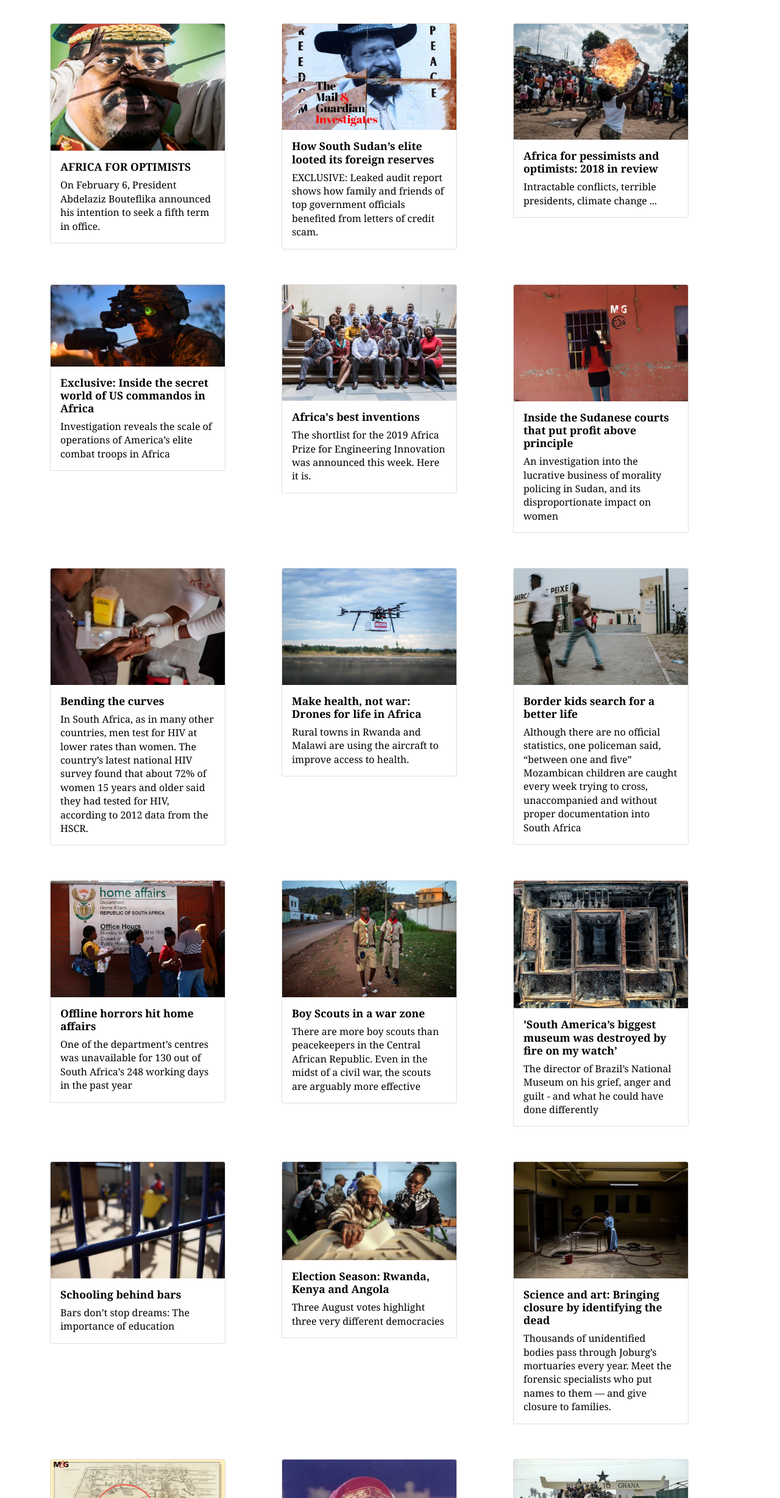
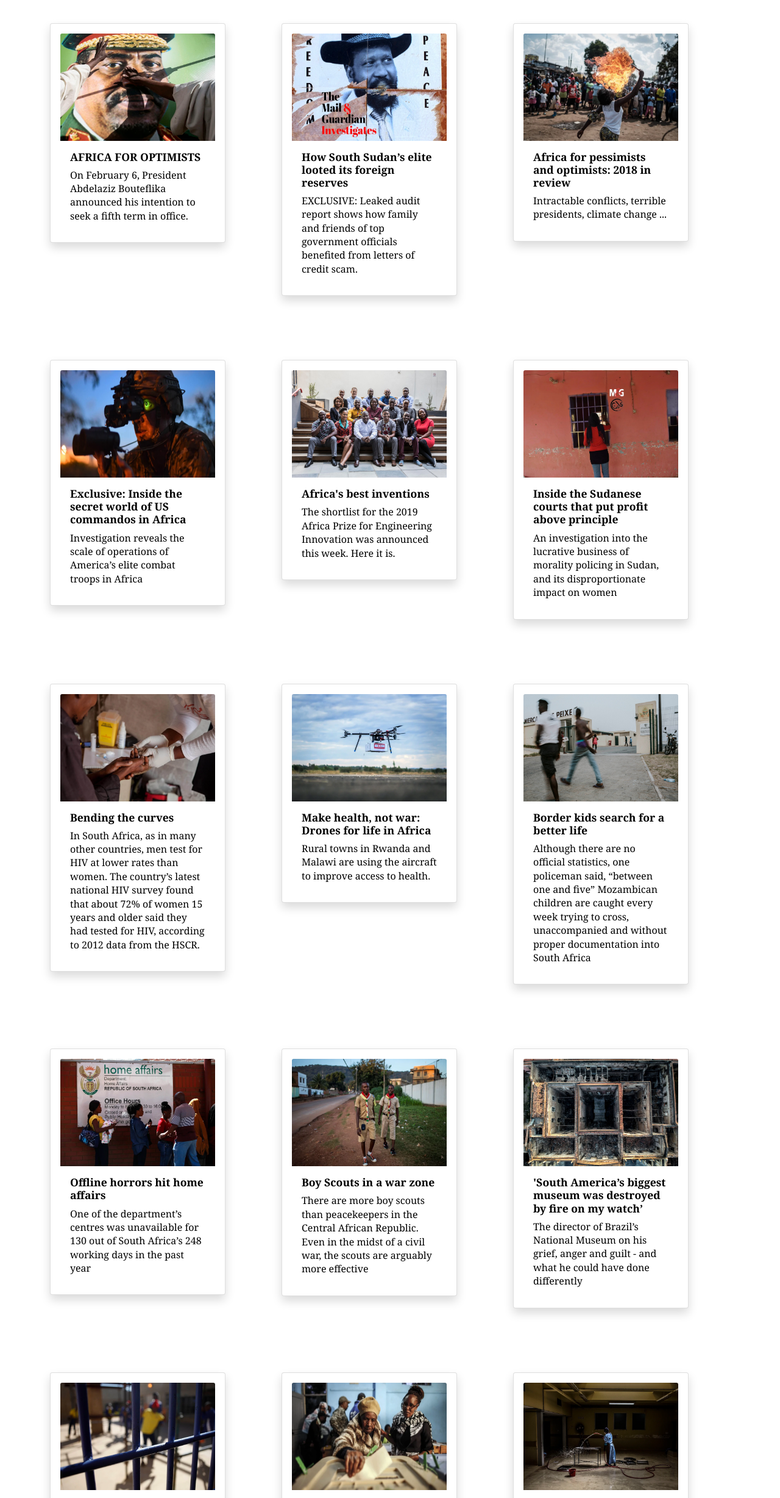
Before and after one commit to Mail-and-Guardian/mg-atavist, a plain HTML site: page index.html in a window 1280 px wide. Shown: the part 344-2800 px from the top of the page at 61% size. Drawn offline with nearby package versions, Linux system fonts and the light colour scheme.

Commit message:
set width of img/ box shaddow on cards

```diff
--- a/index.html
+++ b/index.html
@@ -44,7 +44,7 @@
         <div class="row">
 
           <div class="col">
-            <div class="card" style="width: 18rem;">
+            <div class="card shadow p-3 mb-5 bg-body rounded" style="width: 18rem;">
                 <a href="https://atavist.mg.co.za/2019-in-review" class="card-link">
                         <img src="img-assets/ipadbashirrt-1576661263-62.webp" class="card-img-top" alt="...">
                         <div class="card-body">
@@ -56,7 +56,7 @@
           </div>
 
           <div class="col">
-            <div class="card" style="width: 18rem;">
+            <div class="card shadow p-3 mb-5 bg-body rounded" style="width: 18rem;">
                 <a href="/how-south-sudans-elite-looted-its-foreign-reserves" class="card-link">
                     <img src="img-assets/mginv-1509630308-77.webp" class="card-img-top" alt="...">
                     <div class="card-body">
@@ -68,7 +68,7 @@
           </div>
 
           <div class="col">
-            <div class="card" style="width: 18rem;">
+            <div class="card shadow p-3 mb-5 bg-body rounded" style="width: 18rem;">
                 <a href="/africa-for-pessimists-and-optimists-2018-in-review" class="card-link">
                     <img src="img-assets/ipad000124-1545207652-39.webp" class="card-img-top" alt="...">
                     <div class="card-body">
@@ -80,7 +80,7 @@
           </div>
 
           <div class="col">
-            <div class="card" style="width: 18rem;">
+            <div class="card shadow p-3 mb-5 bg-body rounded" style="width: 18rem;">
                 <a href="/inside-the-secret-world-of-us-commandos-in-africa" class="card-link">
                     <img src="img-assets/tfguardian-1596967796-57.webp" class="card-img-top" alt="...">
                     <div class="card-body">
@@ -92,7 +92,7 @@
           </div>
 
             <div class="col">
-                <div class="card" style="width: 18rem;">
+                <div class="card shadow p-3 mb-5 bg-body rounded" style="width: 18rem;">
                     <a href="/africas-best-inventions" class="card-link">
                         <img src="img-assets/peepsbig-1542896671-14.jpg" class="card-img-top" alt="...">
                         <div class="card-body">
@@ -104,7 +104,7 @@
           </div>
 
           <div class="col">
-            <div class="card" style="width: 18rem;">
+            <div class="card shadow p-3 mb-5 bg-body rounded" style="width: 18rem;">
                 <a href="/inside-the-sudanese-courts-that-put-profit-above-principle" class="card-link">
                     <img src="img-assets/redwallgirl.webp" class="card-img-top" alt="...">
                     <div class="card-body">
@@ -116,7 +116,7 @@
           </div>
 
           <div class="col">
-            <div class="card" style="width: 18rem;">
+            <div class="card shadow p-3 mb-5 bg-body rounded" style="width: 18rem;">
                 <a href="/bending-the-curves" class="card-link">
                     <img src="img-assets/chapsimg54-1512477263-99.webp" class="card-img-top" alt="...">
                     <div class="card-body">
@@ -128,7 +128,7 @@
           </div>
 
           <div class="col">
-            <div class="card" style="width: 18rem;">
+            <div class="card shadow p-3 mb-5 bg-body rounded" style="width: 18rem;">
                 <img src="img-assets/un070227-1503995392-5.webp" class="card-img-top" alt="...">
                 <a href="/make-health-not-war-drones-for-life-in-africa" class="card-link">
                     <div class="card-body">
@@ -140,7 +140,7 @@
           </div>
 
           <div class="col">
-            <div class="card" style="width: 18rem;">
+            <div class="card shadow p-3 mb-5 bg-body rounded" style="width: 18rem;">
                 <a href="/border-kids-search-for-a-better-life-" class="card-link">
                     <img src="img-assets/ipadmozambi-1539243937-45.jpg" class="card-img-top" alt="...">
                     <div class="card-body">
@@ -152,7 +152,7 @@
           </div>
 
           <div class="col">
-            <div class="card" style="width: 18rem;">
+            <div class="card shadow p-3 mb-5 bg-body rounded" style="width: 18rem;">
                 <a href="/offline-horrors-hit-home-affairs" class="card-link">
                     <img src="img-assets/marabastadh-1542887374-30.webp" class="card-img-top" alt="...">
                     <div class="card-body">
@@ -165,7 +165,7 @@
           </div>
 
             <div class="col">
-                <div class="card" style="width: 18rem;">
+                <div class="card shadow p-3 mb-5 bg-body rounded" style="width: 18rem;">
                     <a href="/boy-scouts-in-a-war-zone" class="card-link">
                         <img src="img-assets/car1-1540382258-54.webp" class="card-img-top" alt="...">
                         <div class="card-body">
@@ -178,7 +178,7 @@
             </div>
 
             <div class="col">
-                <div class="card" style="width: 18rem;">
+                <div class="card shadow p-3 mb-5 bg-body rounded" style="width: 18rem;">
                     <a href="/rio-museum-alexander-kellner" class="card-link">
                         <img src="img-assets/aftermath00-1555405444-80.jpg" class="card-img-top" alt="...">
                         <div class="card-body">
@@ -192,7 +192,7 @@
 
         <div class="row">
             <div class="col">
-                <div class="card" style="width: 18rem;">
+                <div class="card shadow p-3 mb-5 bg-body rounded" style="width: 18rem;">
                     <a href="/schooling-behind-bars" class="card-link">
                         <img src="img-assets/zgyn7xaq-1575199143-25.webp" class="card-img-top" alt="...">
                         <div class="card-body">
@@ -204,7 +204,7 @@
             </div>
 
             <div class="col">
-                <div class="card" style="width: 18rem;">
+                <div class="card shadow p-3 mb-5 bg-body rounded" style="width: 18rem;">
                     <a href="/election-season-rwanda-kenya-and-angola" class="card-link">
                         <img src="img-assets/download-1501868868-89.webp" class="card-img-top" alt="...">
                         <div class="card-body">
@@ -216,7 +216,7 @@
             </div>
 
             <div class="col">
-                <div class="card" style="width: 18rem;">
+                <div class="card shadow p-3 mb-5 bg-body rounded" style="width: 18rem;">
                     <a href="/science-and-art-bringing-closure-by-identifying-the-dead" class="card-link">
                         <img src="img-assets/ipadjohannes-1576761194-62.webp" class="card-img-top" alt="...">
                         <div class="card-body">
@@ -228,7 +228,7 @@
             </div>
 
             <div class="col">
-                <div class="card" style="width: 18rem;">
+                <div class="card shadow p-3 mb-5 bg-body rounded" style="width: 18rem;">
                     <a href="/finding-rhapta" class="card-link">
                         <img src="img-assets/graphicrhap-1519209830-80.webp" class="card-img-top" alt="...">
                         <div class="card-body">
@@ -240,7 +240,7 @@
             </div>
 
             <div class="col">
-                <div class="card" style="width: 18rem;">
+                <div class="card shadow p-3 mb-5 bg-body rounded" style="width: 18rem;">
                     <a href="/somalias-enduring-love-affair-with-bollywood" class="card-link">
                         <img src="img-assets/42b92ae1d13-1561043570-6.webp" class="card-img-top" alt="...">
                         <div class="card-body">
@@ -252,7 +252,7 @@
             </div>
 
             <div class="col">
-                <div class="card" style="width: 18rem;">
+                <div class="card shadow p-3 mb-5 bg-body rounded" style="width: 18rem;">
                     <a href="/ghana-must-go-the-ugly-history-of-africas-most-famous-bag" class="card-link">
                         <img src="img-assets/ghanaborder-1554394050-51.jpg" class="card-img-top" alt="...">
                         <div class="card-body">
@@ -264,7 +264,7 @@
             </div>
 
             <div class="col">
-                <div class="card" style="width: 18rem;">
+                <div class="card shadow p-3 mb-5 bg-body rounded" style="width: 18rem;">
                     <a href="/the-malawian-villages-that-took-on-the-floods-and-survived" class="card-link">
                         <img src="img-assets/dsc0926-1553789479-86.webp" class="card-img-top" alt="...">
                         <div class="card-body">
@@ -276,7 +276,7 @@
             </div>
 
             <div class="col">
-                <div class="card" style="width: 18rem;">
+                <div class="card shadow p-3 mb-5 bg-body rounded" style="width: 18rem;">
                     <a href="/ghosts-of-the-past-linger-between-the-walls-of-18-norman-street" class="card-link">
                         <img src="img-assets/download2-1504187420-91.webp" class="card-img-top" alt="...">
                         <div class="card-body">
@@ -288,7 +288,7 @@
             </div>
 
             <div class="col">
-                <div class="card" style="width: 18rem;">
+                <div class="card shadow p-3 mb-5 bg-body rounded" style="width: 18rem;">
                     <a href="/the-only-way-was-murder" class="card-link">
                         <img src="img-assets/4224dv-1505409681-21.webp" class="card-img-top" alt="...">
                         <div class="card-body">
@@ -300,7 +300,7 @@
             </div>
 
             <div class="col">
-                <div class="card" style="width: 18rem;">
+                <div class="card shadow p-3 mb-5 bg-body rounded" style="width: 18rem;">
                     <a href="/hated-at-home-queer-exiles-find-cold-comfort-in-sa" class="card-link">
                         <img src="img-assets/heritierfina-1534765523-57.jpg" class="card-img-top" alt="...">
                         <div class="card-body">
@@ -312,7 +312,7 @@
             </div>
 
             <div class="col">
-                <div class="card" style="width: 18rem;">
+                <div class="card shadow p-3 mb-5 bg-body rounded" style="width: 18rem;">
                     <a href="/the-promised-land" class="card-link">
                         <img src="img-assets/download3-1530708110-80.jpg" class="card-img-top" alt="...">
                         <div class="card-body">
@@ -326,7 +326,7 @@
             </div>
 
             <div class="col">
-                <div class="card" style="width: 18rem;">
+                <div class="card shadow p-3 mb-5 bg-body rounded" style="width: 18rem;">
                     <a href="/he-was-hijacked-by-pirates-and-then-mistaken-for-one" class="card-link">
                         <img src="img-assets/spainnavy-1573132647-46.webp" class="card-img-top" alt="...">
                         <div class="card-body">
@@ -342,7 +342,7 @@
 
         <div class="row">
             <div class="col">
-                <div class="card" style="width: 18rem;">
+                <div class="card shadow p-3 mb-5 bg-body rounded" style="width: 18rem;">
                     <a href="/who-is-the-media" class="card-link">
                         <img src="img-assets/ipadnewspa-1545229021-51.webp" class="card-img-top" alt="...">
                         <div class="card-body">
--- a/style.css
+++ b/style.css
@@ -49,6 +49,11 @@ header img {
     color: black;
     text-decoration: none;
 }
+
+.card img {
+    height: 22vh;
+}
+
 footer {
     height: auto;
     background-color: #000;
```
